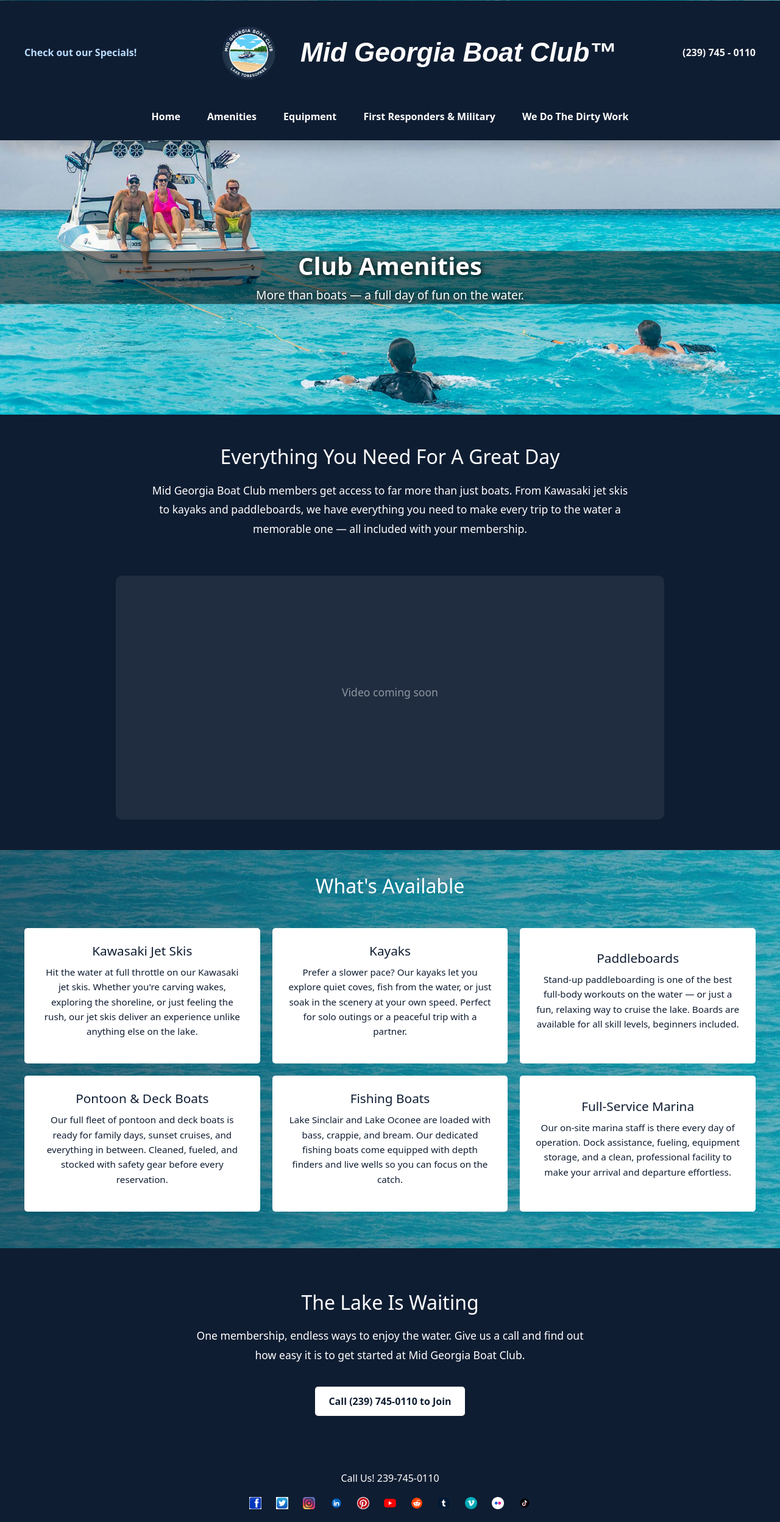
After one commit to jforay/midgeorgia, a Django app: page /amenities/ in a window 1280 px wide. The commit adds this page. Shown: the whole page at 61% size. Run offline with Django 5.2, Linux system fonts and the light colour scheme.

Commit message:
added amenities

```diff
--- /dev/null
+++ b/home/templates/home/amenities.html
@@ -0,0 +1,85 @@
+{% extends "base.html" %}
+{% block title %}Amenities | Mid Georgia Boat Club{% endblock %}
+{% load static %}
+{% block extra_css %}
+<link rel="stylesheet" href="{% static 'home/css/amenities.css' %}">
+<link rel="stylesheet" href="{% static 'home/css/photos.css' %}">
+{% endblock %}
+
+{% block content %}
+
+<div class="photos">
+    <img src="{% static 'home/images/hero.jpg' %}" alt="Mid Georgia Boat Club Amenities" style="height: 450px; object-fit: cover;">
+    <div class="photo-text" style="top: 50%; transform: translate(-50%, -50%);">
+        <h1 style="font-size: 2.5rem; font-weight: bold; margin: 0;">Club Amenities</h1>
+        <p style="font-size: 1.2rem; margin: 10px 0 0;">More than boats — a full day of fun on the water.</p>
+    </div>
+</div>
+
+<div style="background: #0f1d32; color: white; text-align: center; padding: 50px 20px;">
+    <h2 style="font-size: 2rem; margin-bottom: 20px;">Everything You Need For A Great Day</h2>
+    <p style="font-size: 1.1rem; max-width: 800px; margin: 0 auto; line-height: 1.8;">
+        Mid Georgia Boat Club members get access to far more than just boats. From Kawasaki jet skis to kayaks and paddleboards, we have everything you need to make every trip to the water a memorable one — all included with your membership.
+    </p>
+</div>
+
+<!-- Video Section — replace the placeholder below with Dave's video embed -->
+<div style="background: #0f1d32; padding: 10px 20px 50px;">
+    <div style="max-width: 900px; margin: 0 auto; background: rgba(255,255,255,0.07); border-radius: 10px; display: flex; align-items: center; justify-content: center; min-height: 400px;">
+        <p style="color: rgba(255,255,255,0.5); font-size: 1.1rem; text-align: center; padding: 40px;">Video coming soon</p>
+        <!-- Replace the line above with a Vimeo or YouTube embed, e.g.:
+        <div style="padding: 56.25% 0 0 0; position: relative; width: 100%;">
+            <iframe src="https://player.vimeo.com/video/YOUR_VIDEO_ID" frameborder="0"
+                allow="autoplay; fullscreen; picture-in-picture"
+                style="position:absolute;top:0;left:0;width:100%;height:100%;"></iframe>
+        </div>
+        -->
+    </div>
+</div>
+
+<div style="background: transparent; padding: 40px 20px; text-align: center;">
+    <h2 style="font-size: 2rem; margin-bottom: 30px; color: #fff;">What's Available</h2>
+    <div class="amenities-box">
+
+        <div class="grid-item" style="padding: 25px;">
+            <h3 style="color: #0f1d32; font-size: 1.3rem; margin-bottom: 10px;">Kawasaki Jet Skis</h3>
+            <p style="color: #0f1d32; font-size: 0.95rem; line-height: 1.6;">Hit the water at full throttle on our Kawasaki jet skis. Whether you're carving wakes, exploring the shoreline, or just feeling the rush, our jet skis deliver an experience unlike anything else on the lake.</p>
+        </div>
+
+        <div class="grid-item" style="padding: 25px;">
+            <h3 style="color: #0f1d32; font-size: 1.3rem; margin-bottom: 10px;">Kayaks</h3>
+            <p style="color: #0f1d32; font-size: 0.95rem; line-height: 1.6;">Prefer a slower pace? Our kayaks let you explore quiet coves, fish from the water, or just soak in the scenery at your own speed. Perfect for solo outings or a peaceful trip with a partner.</p>
+        </div>
+
+        <div class="grid-item" style="padding: 25px;">
+            <h3 style="color: #0f1d32; font-size: 1.3rem; margin-bottom: 10px;">Paddleboards</h3>
+            <p style="color: #0f1d32; font-size: 0.95rem; line-height: 1.6;">Stand-up paddleboarding is one of the best full-body workouts on the water — or just a fun, relaxing way to cruise the lake. Boards are available for all skill levels, beginners included.</p>
+        </div>
+
+        <div class="grid-item" style="padding: 25px;">
+            <h3 style="color: #0f1d32; font-size: 1.3rem; margin-bottom: 10px;">Pontoon &amp; Deck Boats</h3>
+            <p style="color: #0f1d32; font-size: 0.95rem; line-height: 1.6;">Our full fleet of pontoon and deck boats is ready for family days, sunset cruises, and everything in between. Cleaned, fueled, and stocked with safety gear before every reservation.</p>
+        </div>
+
+        <div class="grid-item" style="padding: 25px;">
+            <h3 style="color: #0f1d32; font-size: 1.3rem; margin-bottom: 10px;">Fishing Boats</h3>
+            <p style="color: #0f1d32; font-size: 0.95rem; line-height: 1.6;">Lake Sinclair and Lake Oconee are loaded with bass, crappie, and bream. Our dedicated fishing boats come equipped with depth finders and live wells so you can focus on the catch.</p>
+        </div>
+
+        <div class="grid-item" style="padding: 25px;">
+            <h3 style="color: #0f1d32; font-size: 1.3rem; margin-bottom: 10px;">Full-Service Marina</h3>
+            <p style="color: #0f1d32; font-size: 0.95rem; line-height: 1.6;">Our on-site marina staff is there every day of operation. Dock assistance, fueling, equipment storage, and a clean, professional facility to make your arrival and departure effortless.</p>
+        </div>
+
+    </div>
+</div>
+
+<div style="background: #0f1d32; color: white; text-align: center; padding: 70px 20px;">
+    <h2 style="font-size: 2rem; margin-bottom: 20px;">The Lake Is Waiting</h2>
+    <p style="font-size: 1.1rem; max-width: 650px; margin: 0 auto 35px; line-height: 1.8;">
+        One membership, endless ways to enjoy the water. Give us a call and find out how easy it is to get started at Mid Georgia Boat Club.
+    </p>
+    <a href="tel:+12397450110" class="learn-more-btn">Call (239) 745-0110 to Join</a>
+</div>
+
+{% endblock %}
--- a/home/urls.py
+++ b/home/urls.py
@@ -1,5 +1,4 @@
 from django.urls import path
-from django.views.generic import RedirectView
 from . import views
 
 urlpatterns = [
@@ -8,4 +7,5 @@ urlpatterns = [
     path('first-responders/', views.first_responders, name='first_responders'),
     path('dirty-work/', views.dirty_work, name='dirty_work'),
     path('get-back/', views.get_back, name='get_back'),
+    path('amenities/', views.amenities, name='amenities'),
 ]
--- a/home/views.py
+++ b/home/views.py
@@ -14,3 +14,6 @@ def dirty_work(request):
 
 def get_back(request):
     return render(request, 'home/get_back.html')
+
+def amenities(request):
+    return render(request, 'home/amenities.html')
--- a/templates/base.html
+++ b/templates/base.html
@@ -47,6 +47,7 @@
                         <nav class="navbar">
                             <ul class="nav-list">
                                 <li><a href="{% url 'home' %}">Home</a></li>
+                                <li><a href="{% url 'amenities' %}">Amenities</a></li>
                                 <li><a href="{% url 'equipment' %}">Equipment</a></li>
                                 <li><a href="{% url 'first_responders' %}">First Responders &amp; Military</a></li>
                                 <li><a href="{% url 'dirty_work' %}">We Do The Dirty Work</a></li>
@@ -72,6 +73,7 @@
                     <div class="collapse navbar-collapse" id="mobileNavMenu">
                         <ul class="navbar-nav text-center w-100 py-2">
                             <li class="nav-item"><a class="nav-link text-white fw-bold" href="{% url 'home' %}">Home</a></li>
+                            <li class="nav-item"><a class="nav-link text-white fw-bold" href="{% url 'amenities' %}">Amenities</a></li>
                             <li class="nav-item"><a class="nav-link text-white fw-bold" href="{% url 'equipment' %}">Equipment</a></li>
                             <li class="nav-item"><a class="nav-link text-white fw-bold" href="{% url 'first_responders' %}">First Responders &amp; Military</a></li>
                             <li class="nav-item"><a class="nav-link text-white fw-bold" href="{% url 'dirty_work' %}">We Do The Dirty Work</a></li>
```
Also changed, not shown: home/templates/home/home.html (+32 -1 lines).
